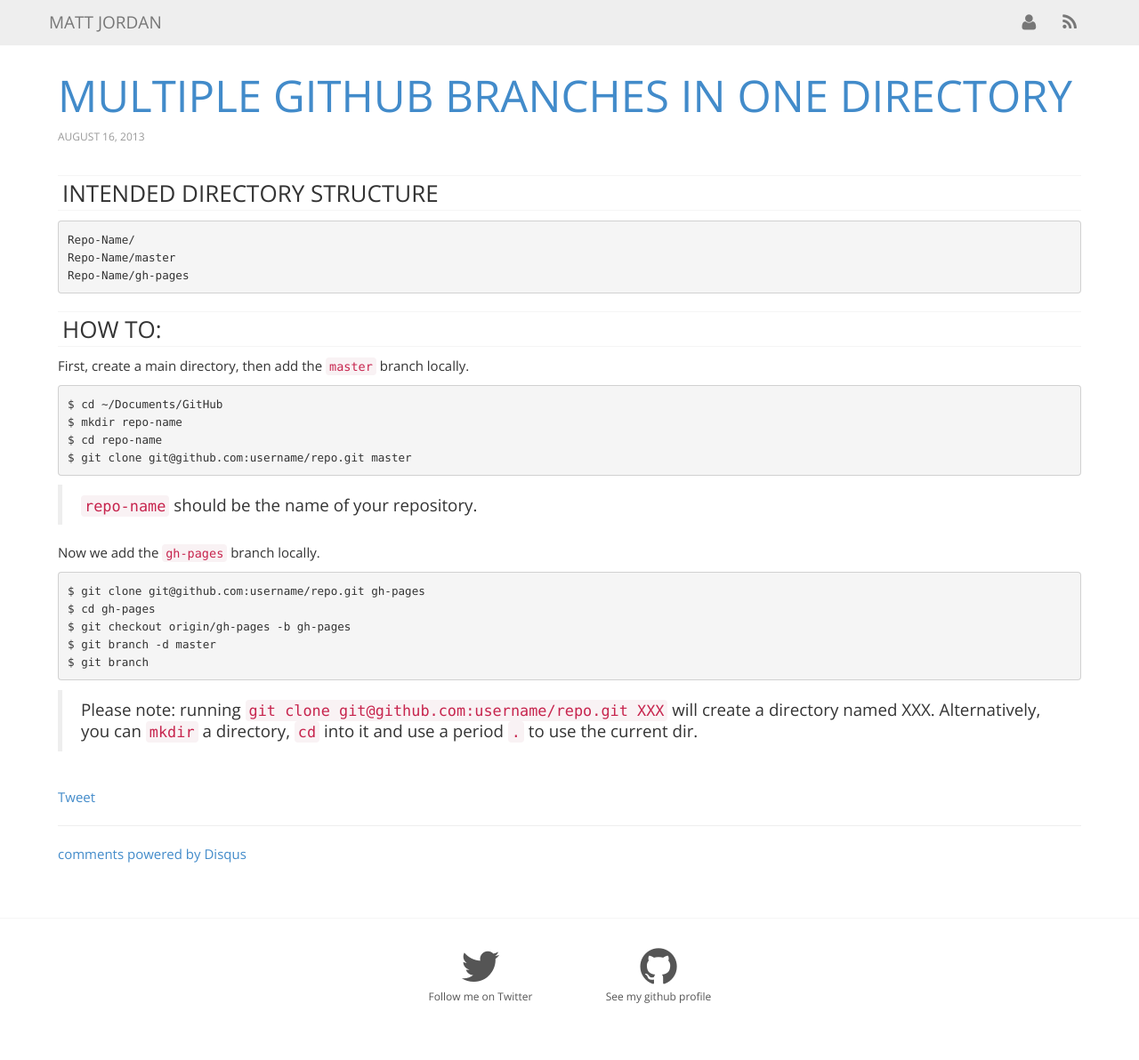
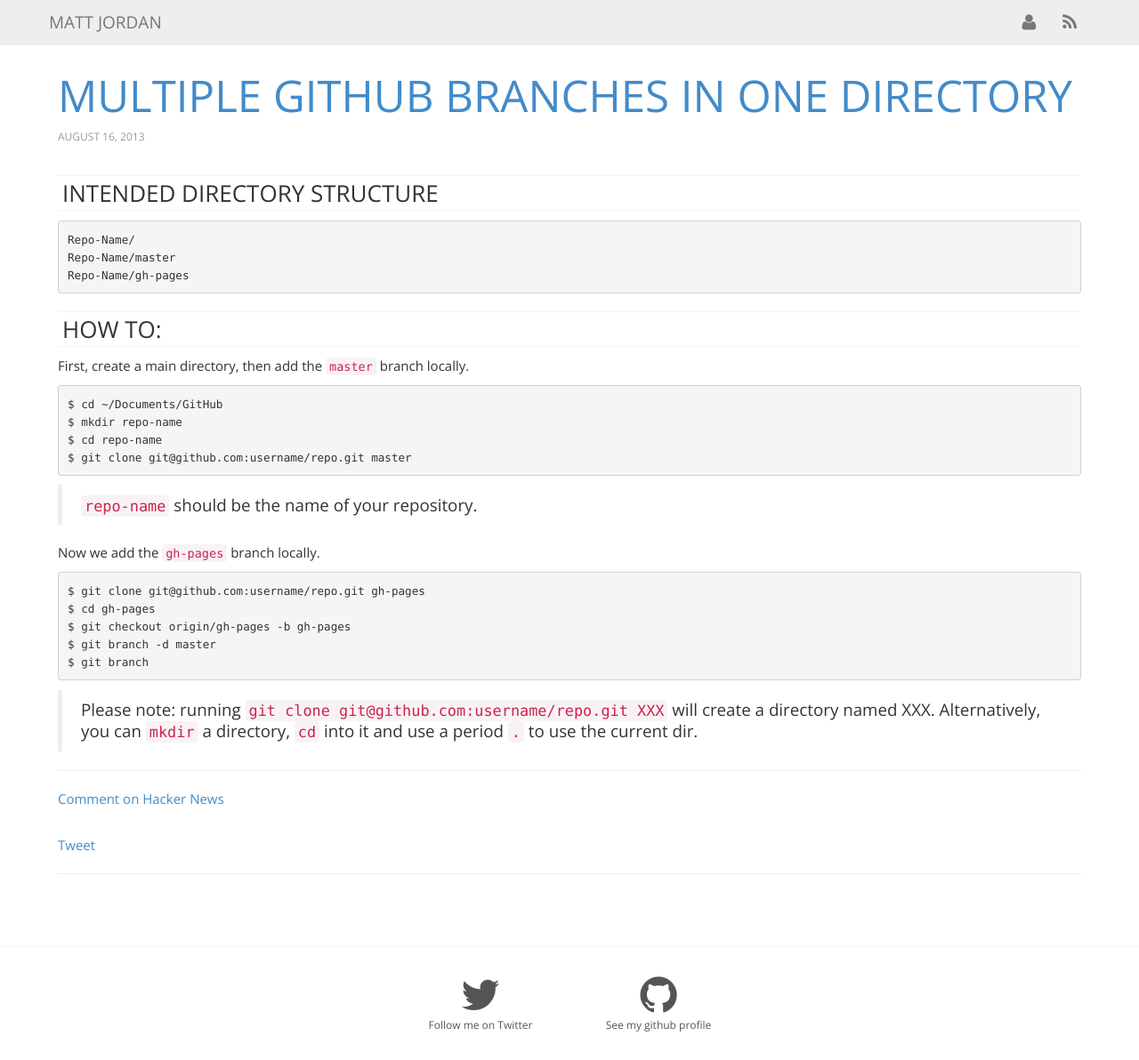
Before and after one commit to mbjordan/mbjordan.github.io, a Jekyll site: the page built from _posts/2013-08-16-github-branches.md, in a window 1280 px wide and 1192 px high. Shown: the whole window at 89% size. Built offline with Jekyll 4.4.1, drawn with Linux system fonts in a browser that asks for light colours; nearby versions of some CDN libraries; comment, search, counter and statistics services are not loaded.

Commit message:
comments

```diff
--- a/_layouts/post_page.html
+++ b/_layouts/post_page.html
@@ -15,5 +15,5 @@ layout: default
   <div class="pull"></div>
   {% include twitter.html %}
   <hr>
-  {% include disqus.html %}
+  {% include comments.html %}
 </section>
--- a/_posts/2013-08-16-github-branches.md
+++ b/_posts/2013-08-16-github-branches.md
@@ -29,3 +29,7 @@ Now we add the `gh-pages` branch locally.
     $ git branch
 
 > Please note: running `git clone git@github.com:username/repo.git XXX` will create a directory named XXX. Alternatively, you can `mkdir` a directory, `cd` into it and use a period `.` to use the current dir.
+
+---
+
+[Comment on Hacker News](https://news.ycombinator.com/item?id=6303236)
```
Also changed, not shown: _includes/comments.html (added).
